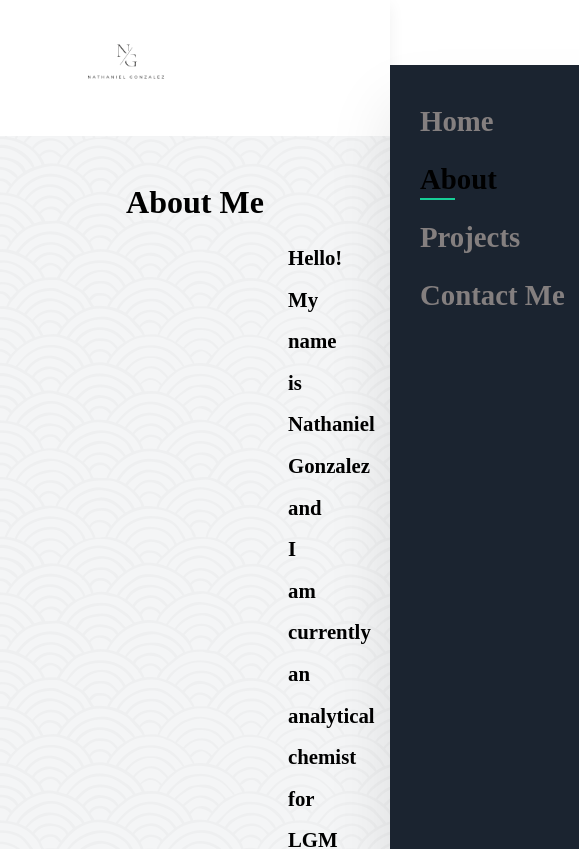
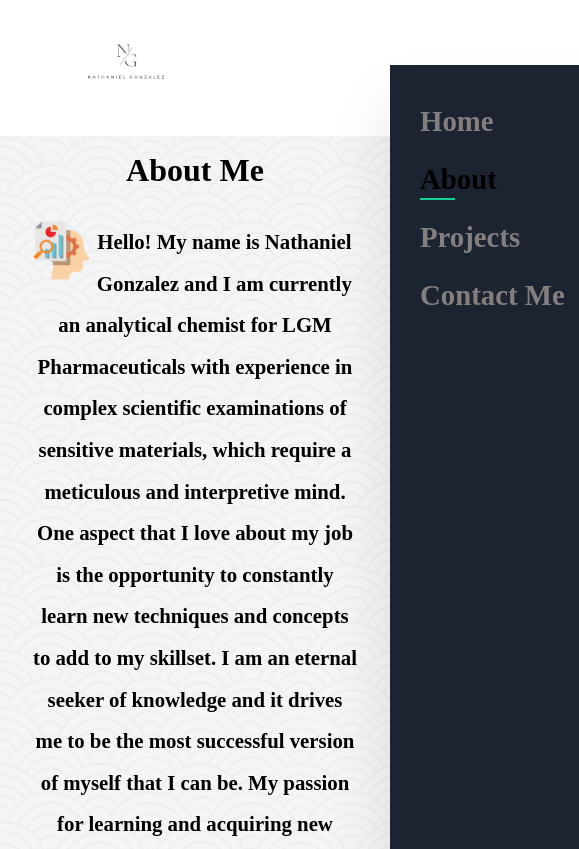
Before and after one commit to NathanielGonzalez52/Portfolio, a Next.js app: page /about in a window 390 px wide. Shown: the top 849 px of the page, 579 px wide, since content can reach past the window. Built offline with nearby package versions, Linux system fonts and the light colour scheme.

Commit message:
Format code for mobile

```diff
--- a/app/about/page.css
+++ b/app/about/page.css
@@ -3,14 +3,14 @@
 }
 
 .about {
-    padding: 3rem 3rem;
+    padding: 1rem 1rem;
     background-image: url("../../public/images/seigaiha.webp");
     height: 100%;
     text-align: center;
 }
 
 .about-me {
-    font: 2.5rem;
+    font-size: 2rem;
 }
 
 .icon {
@@ -26,8 +26,22 @@
 }
 
 .bio {
-    padding: 1rem 15rem;
+    padding: 2rem 1rem;
     font-weight: bold;
     font-size: 1.3rem;
     line-height: 2;
 }
+
+@media screen and (min-width:700px) {
+    .about {
+        padding: 3rem 3rem;
+        text-align: center;
+    }
+
+    .bio {
+        padding: 1rem 15rem;
+        font-weight: bold;
+        font-size: 1.3rem;
+        line-height: 2;
+    }
+}
--- a/app/about/page.js
+++ b/app/about/page.js
@@ -8,7 +8,7 @@ export default function about() {
     <>
     <Navbar/>
         <div className="about txt">
-            <h1 classsName="about-me txt">About Me</h1>
+            <h1 className="about-me txt">About Me</h1>
             <div className="bio">
                 <img className="icon left" src="../../images/analysis.png"></img>
                 <div className="one txt">
--- a/app/layout.js
+++ b/app/layout.js
@@ -12,6 +12,7 @@ export default function RootLayout({ children }) {
   return (
     <html lang="en">
       <head>
+        <script src="https://kit.fontawesome.com/be9f0fb302.js" crossorigin="anonymous"></script>
         <link rel="preconnect" href="https://fonts.googleapis.com"></link>
         <link rel="preconnect" href="https://fonts.gstatic.com" crossorigin></link>
         <link href="https://fonts.googleapis.com/css2?family=Cormorant+Garamond:wght@700&display=swap" rel="stylesheet"></link>
--- a/app/navbar.css
+++ b/app/navbar.css
@@ -111,5 +111,6 @@ nav {
     #mobile i {
         font-size: 24px;
         cursor: pointer;
+        color: black;
     }
 }
```
